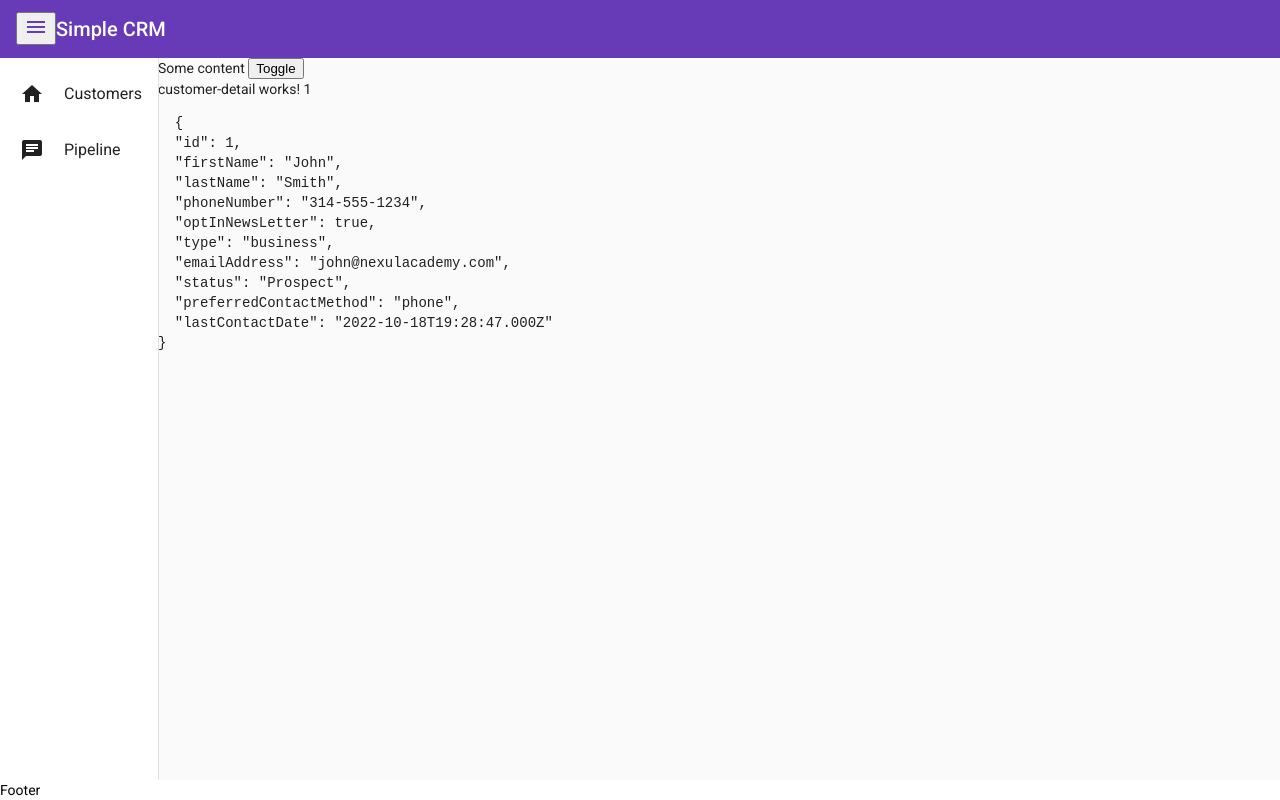
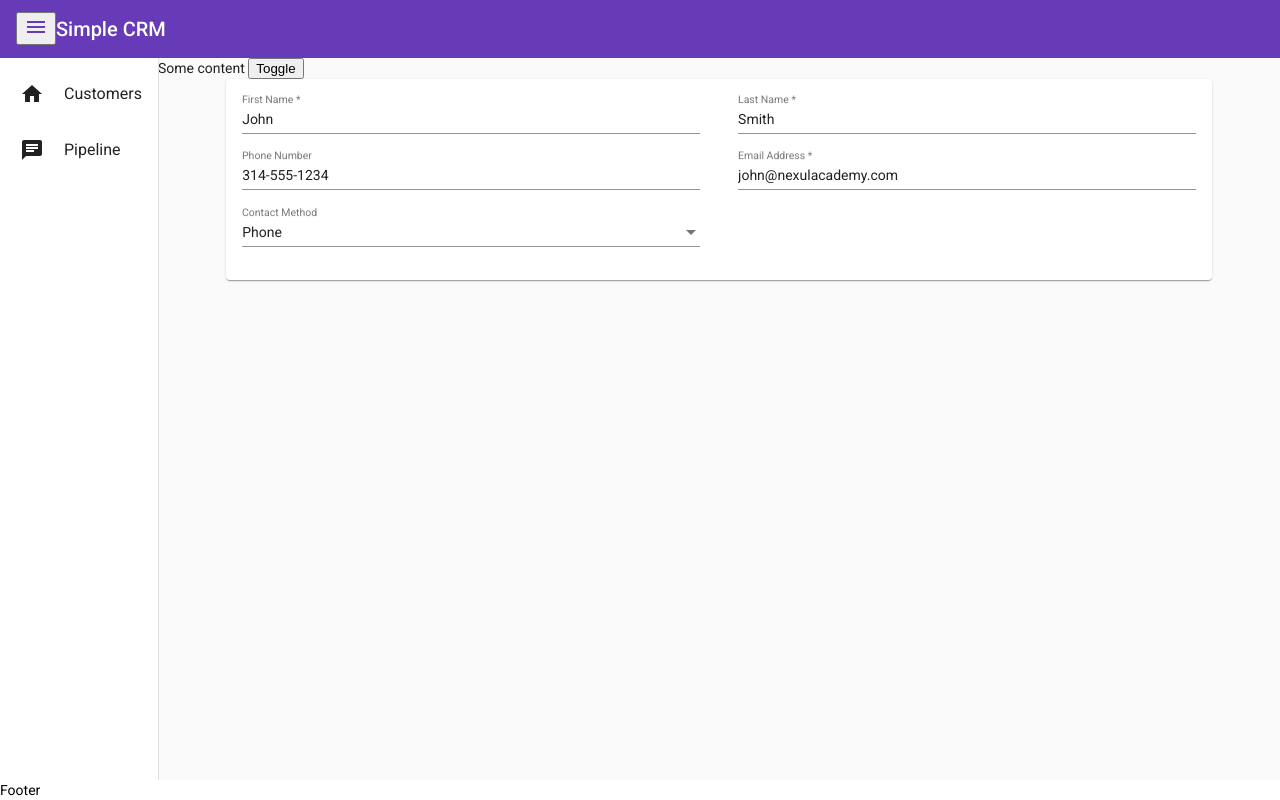
Before and after one commit to ggoedelman/AngularInDepth-starter, an Angular app in the folder simple-crm-cli/: page /customers/1 in a window 1280 px wide. Built offline with nearby package versions, Linux system fonts and the light colour scheme.

Commit message:
64a: build the edit form

```diff
--- a/simple-crm-cli/src/app/customer/customer-create-dialog/customer-create-dialog.component.html
+++ b/simple-crm-cli/src/app/customer/customer-create-dialog/customer-create-dialog.component.html
@@ -27,7 +27,6 @@
     </mat-select>
   </mat-form-field>
   </form>
-
 </mat-dialog-content>
 <mat-dialog-actions>
   <button mat-button (click)="cancel()">Cancel</button>
--- a/simple-crm-cli/src/app/customer/customer-detail/customer-detail.component.html
+++ b/simple-crm-cli/src/app/customer/customer-detail/customer-detail.component.html
@@ -1,5 +1,32 @@
-<p>customer-detail works! {{customerId}}</p>
-
-<pre>
-  {{customer | json}}
-</pre>
+<mat-card>
+    <form [formGroup]="editDetailForm" novalidate>
+      <div fxLayout="row wrap" fxLayoutAlign="space-between">
+      <mat-form-field fxFlex="48" fxFlex.lt-md="100">
+        <mat-label>First Name</mat-label>
+        <input matInput formControlName="firstName" name="firstName">
+        <mat-error>First name is required.</mat-error>
+      </mat-form-field>
+      <mat-form-field fxFlex="48" fxFlex.lt-md="100">
+        <mat-label>Last Name</mat-label>
+        <input matInput formControlName="lastName" name="lastName">
+        <mat-error>Last name is required.</mat-error>
+      </mat-form-field>
+      <mat-form-field fxFlex="48" fxFlex.lt-md="100">
+        <mat-label>Phone Number</mat-label>
+        <input matInput formControlName="phoneNumber" name="phoneNumber">
+      </mat-form-field>
+      <mat-form-field fxFlex="48" fxFlex.lt-md="100">
+        <mat-label>Email Address</mat-label>
+        <input matInput #emailAddress formControlName="emailAddress" name="emailAddress">
+        <mat-error *ngIf="!emailAddress.value">Email is required.</mat-error>
+        <mat-error *ngIf="!!emailAddress.value">Must be a valid email address.</mat-error>
+      </mat-form-field>
+      <mat-form-field fxFlex="48" fxFlex.lt-md="100">
+        <mat-select placeholder="Contact Method" formControlName="preferredContactMethod" name="preferredContactMethod">
+          <mat-option value="email">Email</mat-option>
+          <mat-option value="phone">Phone</mat-option>
+        </mat-select>
+      </mat-form-field>
+    </div>
+    </form>
+</mat-card>
--- a/simple-crm-cli/src/app/customer/customer-detail/customer-detail.component.ts
+++ b/simple-crm-cli/src/app/customer/customer-detail/customer-detail.component.ts
@@ -1,4 +1,5 @@
 import { Component, OnInit } from '@angular/core';
+import { FormBuilder, FormGroup, Validators } from '@angular/forms';
 import { ActivatedRoute } from '@angular/router';
 import { Customer } from '../customer.model';
 import { CustomerService } from '../customer.service';
@@ -11,19 +12,33 @@ import { CustomerService } from '../customer.service';
 export class CustomerDetailComponent implements OnInit {
   customerId: number;
   customer: Customer | undefined;
+  editDetailForm!: FormGroup;
 
   constructor(
+    private fb: FormBuilder,
     private custSvc: CustomerService,
     private route: ActivatedRoute,
   ) {
     this.customerId = +this.route.snapshot.params['id'];
-    this.custSvc.get(this.customerId).subscribe({
-      next: c => this.customer = c,
-      error: () => {}
+    this.createForm();
+    this.custSvc.get(this.customerId).subscribe(cust => {
+      if (cust) {
+        this.customer = cust;
+        this.editDetailForm.patchValue(this.customer);
+      }
     });
   }
 
   ngOnInit(): void {
   }
 
+  public createForm(): void {
+    this.editDetailForm = this.fb.group({
+      firstName: ['', Validators.required],
+      lastName: ['', Validators.required],
+      phoneNumber: [''],
+      emailAddress: ['', [Validators.required, Validators.email]],
+      preferredContactMethod: ['email']
+    });
+  }
 }
--- a/simple-crm-cli/src/app/customer/customer-list-page/customer-list-page.component.ts
+++ b/simple-crm-cli/src/app/customer/customer-list-page/customer-list-page.component.ts
@@ -39,7 +39,7 @@ export class CustomerListPageComponent implements OnInit, OnChanges {
   }
 
   viewDetail(cust: Customer){
-    this.router.navigate(['/customer', cust.id]);
+    this.router.navigate(['/customers', cust.id]);
   }
 
   addCustomer() {
```
